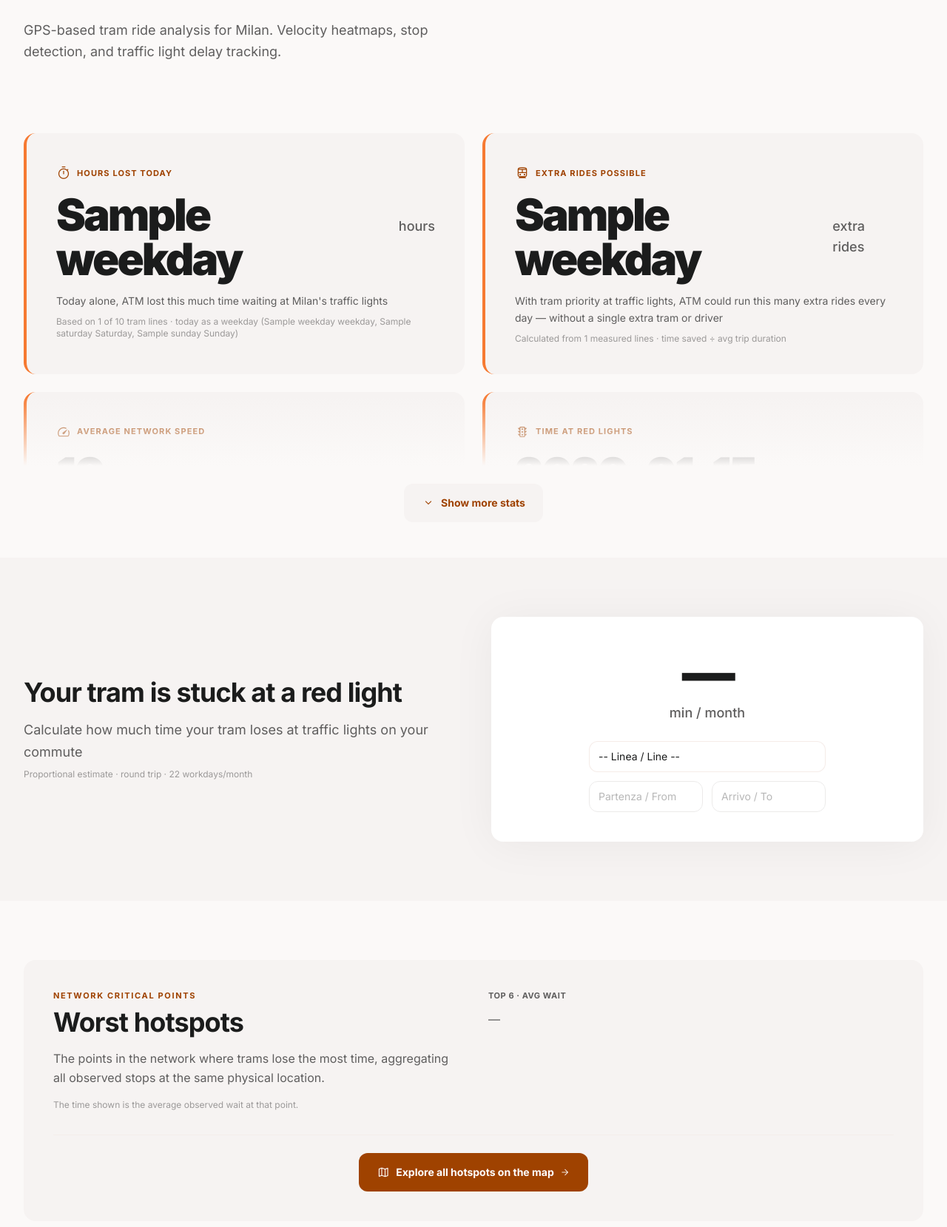
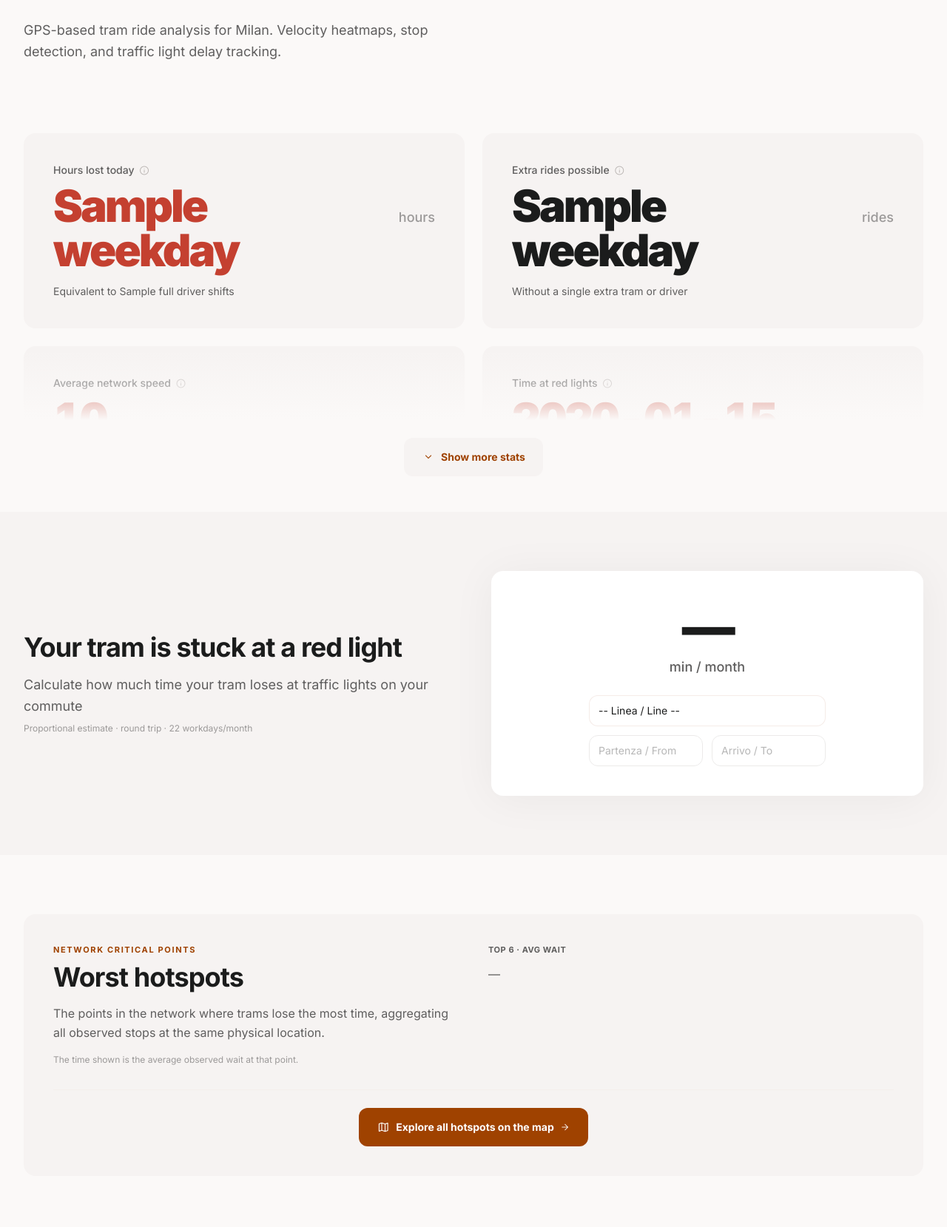
Before and after one commit to pensami-ciclabile/velotrack, a Python web app: template templates/home.html in a window 1280 px wide. Shown: the part 261-1920 px from the top of the page at 74% size. Run offline with Jinja, Linux system fonts and the light colour scheme; the template is opened without the code that fills it: most values are stand-ins (such as "Sample title", 1, 10 or a date in 2020); some libraries are stand-ins or nearby versions.

Commit message:
feat(home): add insight lines and info tooltips to metric cards
- Network speed card now reframes 11.8 km/h as "Slower than an
  urban bicycle (~15 km/h)" so the number lands without forcing
  the reader to supply context.
- Traffic light stops card replaces its bookkeeping methodology
  note with the insight "Roughly one stop every N seconds of
  travel", computed from average trip duration / average stops.
- Each card label now carries a circled (i) icon with a hover
  tooltip describing the methodology, keeping the card body
  uncluttered while preserving the technical detail.

Co-Authored-By: Claude Opus 4.6 <noreply@anthropic.com>

```diff
--- a/templates/home.html
+++ b/templates/home.html
@@ -22,173 +22,210 @@
 </section>
 
 {% if tl_hours %}
-<!-- Hero Metrics -->
+<!-- Metric Cards -->
 <section class="px-6 md:px-8 max-w-[1440px] mx-auto">
-    <div class="grid grid-cols-1 md:grid-cols-2 gap-6">
-        <!-- Hours Lost -->
-        <div class="tl-highlight bg-surface-container-low p-8 md:p-10 rounded-2xl border-l-4 border-primary-container"
+    <div class="grid grid-cols-1 md:grid-cols-2 gap-6 metric-card-grid">
+        <!-- Hours lost today -->
+        <div class="tl-highlight metric-card bg-surface-container-low p-8 md:p-10 rounded-2xl"
              data-weekday="{{ tl_hours.weekday }}"
              data-saturday="{{ tl_hours.saturday }}"
              data-sunday="{{ tl_hours.sunday }}">
-            <div class="flex items-center gap-2 text-primary mb-3">
-                <span class="material-symbols-outlined text-xl">timer</span>
-                <span class="text-[0.6875rem] font-bold tracking-[0.1em] uppercase">
+            <div class="flex items-center gap-1.5 mb-2">
+                <span class="text-sm font-medium text-secondary">
                     <span class="i18n-it">Ore perse oggi</span>
                     <span class="i18n-en">Hours lost today</span>
                 </span>
+                <span class="info-tip" tabindex="0">
+                    <span class="material-symbols-outlined info-tip-icon">info</span>
+                    <span class="info-tip-bubble">
+                        <span class="i18n-it">Σ (attesa media ai semafori per corsa &times; corse giornaliere GTFS) ÷ 3600. Aggregato su tutte le linee misurate.</span>
+                        <span class="i18n-en">Σ (avg traffic-light wait per trip &times; daily GTFS trips) ÷ 3600. Aggregated across all measured lines.</span>
+                    </span>
+                </span>
             </div>
             <div class="flex items-baseline gap-2 mb-4">
-                <span class="text-5xl md:text-6xl font-black text-on-surface tracking-tighter tl-hours-value">{{ tl_hours.weekday }}</span>
-                <span class="text-lg font-medium text-secondary">
+                <span class="text-5xl md:text-6xl font-black text-[#c44030] tracking-tighter tabular-nums tl-hours-value">{{ tl_hours.weekday }}</span>
+                <span class="text-lg font-medium text-secondary/60">
                     <span class="i18n-it">ore</span><span class="i18n-en">hours</span>
                 </span>
             </div>
-            <p class="text-sm text-secondary leading-relaxed mb-2">
-                <span class="i18n-it">Solo oggi, ATM ha perso questo tempo aspettando i semafori milanesi</span>
-                <span class="i18n-en">Today alone, ATM lost this much time waiting at Milan's traffic lights</span>
+            {% if extra_stats.hours_shifts %}
+            <p class="text-sm text-secondary">
+                <span class="i18n-it">Equivalente a {{ extra_stats.hours_shifts }} turni di guida completi</span>
+                <span class="i18n-en">Equivalent to {{ extra_stats.hours_shifts }} full driver shifts</span>
             </p>
-            <p class="text-xs text-secondary/60">
-                <span class="i18n-it">Basato su {{ tl_lines_count }} di {{ tl_total_lines }} linee tramviarie · oggi come <span class="tl-day-label">giorno feriale</span> ({{ tl_hours.weekday }} feriale, {{ tl_hours.saturday }} sabato, {{ tl_hours.sunday }} domenica)</span>
-                <span class="i18n-en">Based on {{ tl_lines_count }} of {{ tl_total_lines }} tram lines · today as a <span class="tl-day-label">weekday</span> ({{ tl_hours.weekday }} weekday, {{ tl_hours.saturday }} Saturday, {{ tl_hours.sunday }} Sunday)</span>
-            </p>
+            {% endif %}
         </div>
 
         {% if tl_extra_rides %}
-        <!-- Extra Rides -->
-        <div class="tl-highlight bg-surface-container-low p-8 md:p-10 rounded-2xl border-l-4 border-primary-container"
+        <!-- Extra rides possible -->
+        <div class="tl-highlight metric-card bg-surface-container-low p-8 md:p-10 rounded-2xl"
              data-rides-weekday="{{ tl_extra_rides.weekday }}"
              data-rides-saturday="{{ tl_extra_rides.saturday }}"
              data-rides-sunday="{{ tl_extra_rides.sunday }}">
-            <div class="flex items-center gap-2 text-primary mb-3">
-                <span class="material-symbols-outlined text-xl">directions_transit</span>
-                <span class="text-[0.6875rem] font-bold tracking-[0.1em] uppercase">
+            <div class="flex items-center gap-1.5 mb-2">
+                <span class="text-sm font-medium text-secondary">
                     <span class="i18n-it">Corse extra possibili</span>
                     <span class="i18n-en">Extra rides possible</span>
                 </span>
+                <span class="info-tip" tabindex="0">
+                    <span class="material-symbols-outlined info-tip-icon">info</span>
+                    <span class="info-tip-bubble">
+                        <span class="i18n-it">Tempo recuperabile dai semafori diviso per la durata media di una corsa, sommato su tutte le linee. Stima teorica.</span>
+                        <span class="i18n-en">Recoverable traffic-light time divided by the average trip duration, summed across all lines. Theoretical estimate.</span>
+                    </span>
+                </span>
             </div>
             <div class="flex items-baseline gap-2 mb-4">
-                <span class="text-5xl md:text-6xl font-black text-on-surface tracking-tighter tl-hours-value tl-rides-value">{{ tl_extra_rides.weekday }}</span>
-                <span class="text-lg font-medium text-secondary">
-                    <span class="i18n-it">corse in più</span><span class="i18n-en">extra rides</span>
+                <span class="text-5xl md:text-6xl font-black text-on-surface tracking-tighter tabular-nums tl-rides-value">{{ tl_extra_rides.weekday }}</span>
+                <span class="text-lg font-medium text-secondary/60">
+                    <span class="i18n-it">corse</span><span class="i18n-en">rides</span>
                 </span>
             </div>
-            <p class="text-sm text-secondary leading-relaxed mb-2">
-                <span class="i18n-it">Con la priorità semaforica, ATM potrebbe effettuare ogni giorno questo numero di corse in più — senza un solo tram o conducente aggiuntivo</span>
-                <span class="i18n-en">With tram priority at traffic lights, ATM could run this many extra rides every day — without a single extra tram or driver</span>
-            </p>
-            <p class="text-xs text-secondary/60">
-                <span class="i18n-it">Calcolato su {{ tl_lines_count }} linee misurate · tempo risparmiato ÷ durata media corsa</span>
-                <span class="i18n-en">Calculated from {{ tl_lines_count }} measured lines · time saved ÷ avg trip duration</span>
+            <p class="text-sm text-secondary">
+                <span class="i18n-it">Senza un solo tram o conducente aggiuntivo</span>
+                <span class="i18n-en">Without a single extra tram or driver</span>
             </p>
         </div>
         {% endif %}
     </div>
 
     {% if extra_stats %}
-    <!-- Expandable Stats -->
+    <!-- Expandable cards -->
     <div id="more-stats-wrapper" class="relative mt-6 overflow-hidden" style="max-height: 100px;">
         <div id="more-stats-fade" class="absolute bottom-0 left-0 right-0 h-24 z-10 pointer-events-none" style="background: linear-gradient(to bottom, transparent, var(--surface, #FBF9F8));"></div>
-    <div id="more-stats" class="grid grid-cols-1 md:grid-cols-2 gap-6">
+    <div id="more-stats" class="grid grid-cols-1 md:grid-cols-2 gap-6 metric-card-grid">
 
         {% if extra_stats.avg_network_speed %}
-        <!-- Average Network Speed -->
-        <div class="bg-surface-container-low p-8 md:p-10 rounded-2xl border-l-4 border-primary-container">
-            <div class="flex items-center gap-2 text-primary mb-3">
-                <span class="material-symbols-outlined text-xl">speed</span>
-                <span class="text-[0.6875rem] font-bold tracking-[0.1em] uppercase">
+        <!-- Network speed — chart support -->
+        <div class="metric-card bg-surface-container-low p-8 md:p-10 rounded-2xl flex flex-col">
+            <div class="flex items-center gap-1.5 mb-2">
+                <span class="text-sm font-medium text-secondary">
                     <span class="i18n-it">Velocit&agrave; media della rete</span>
                     <span class="i18n-en">Average network speed</span>
                 </span>
+                <span class="info-tip" tabindex="0">
+                    <span class="material-symbols-outlined info-tip-icon">info</span>
+                    <span class="info-tip-bubble">
+                        <span class="i18n-it">Media ponderata della velocit&agrave; di crociera GPS su tutte le linee misurate.</span>
+                        <span class="i18n-en">Weighted average of GPS cruising speed across all measured lines.</span>
+                    </span>
+                </span>
             </div>
-            <div class="flex items-baseline gap-2 mb-4">
-                <span class="text-5xl md:text-6xl font-black text-on-surface tracking-tighter">{{ extra_stats.avg_network_speed }}</span>
-                <span class="text-lg font-medium text-secondary">km/h</span>
+            <div class="flex items-baseline gap-2 mb-2">
+                <span class="text-5xl md:text-6xl font-black text-[#c44030] tracking-tighter tabular-nums">{{ extra_stats.avg_network_speed }}</span>
+                <span class="text-lg font-medium text-secondary/60">km/h</span>
             </div>
-            <p class="text-sm text-secondary leading-relaxed mb-2">
-                <span class="i18n-it">La velocit&agrave; commerciale media dei tram milanesi, incluse tutte le fermate e i semafori</span>
-                <span class="i18n-en">The average commercial speed of Milan's trams, including all stops and traffic lights</span>
+            <p class="text-sm text-secondary mb-5">
+                <span class="i18n-it">Pi&ugrave; lento di una bicicletta urbana (~15 km/h)</span>
+                <span class="i18n-en">Slower than an urban bicycle (~15 km/h)</span>
             </p>
-            <p class="text-xs text-secondary/60">
-                <span class="i18n-it">Media su {{ tl_lines_count }} linee misurate</span>
-                <span class="i18n-en">Average across {{ tl_lines_count }} measured lines</span>
-            </p>
+            {% if extra_stats.speed_chart %}
+            <div class="mt-auto w-full">{{ extra_stats.speed_chart }}</div>
+            {% endif %}
         </div>
         {% endif %}
 
         {% if extra_stats.tl_time_pct %}
-        <!-- Time at Red Lights -->
-        <div class="bg-surface-container-low p-8 md:p-10 rounded-2xl border-l-4 border-primary-container">
-            <div class="flex items-center gap-2 text-primary mb-3">
-                <span class="material-symbols-outlined text-xl">traffic</span>
-                <span class="text-[0.6875rem] font-bold tracking-[0.1em] uppercase">
+        <!-- Time at red lights — chart support -->
+        <div class="metric-card bg-surface-container-low p-8 md:p-10 rounded-2xl flex flex-col">
+            <div class="flex items-center gap-1.5 mb-2">
+                <span class="text-sm font-medium text-secondary">
                     <span class="i18n-it">Tempo ai semafori</span>
                     <span class="i18n-en">Time at red lights</span>
                 </span>
+                <span class="info-tip" tabindex="0">
+                    <span class="material-symbols-outlined info-tip-icon">info</span>
+                    <span class="info-tip-bubble">
+                        <span class="i18n-it">Quota della durata media di una corsa trascorsa fermi ai semafori.</span>
+                        <span class="i18n-en">Share of the average trip duration spent waiting at traffic lights.</span>
+                    </span>
+                </span>
             </div>
-            <div class="flex items-baseline gap-2 mb-4">
-                <span class="text-5xl md:text-6xl font-black text-on-surface tracking-tighter">{{ extra_stats.tl_time_pct }}</span>
-                <span class="text-lg font-medium text-secondary">%</span>
+            <div class="flex items-baseline gap-2 mb-5">
+                <span class="text-5xl md:text-6xl font-black text-[#c44030] tracking-tighter tabular-nums">{{ extra_stats.tl_time_pct }}</span>
+                <span class="text-lg font-medium text-secondary/60">%</span>
             </div>
-            <p class="text-sm text-secondary leading-relaxed mb-2">
-                <span class="i18n-it">La percentuale media del viaggio che un tram trascorre fermo ai semafori</span>
-                <span class="i18n-en">The average percentage of a tram trip spent waiting at traffic lights</span>
-            </p>
-            <p class="text-xs text-secondary/60">
-                <span class="i18n-it">Rapporto attesa semafori / durata corsa</span>
-                <span class="i18n-en">Traffic light wait / trip duration ratio</span>
-            </p>
+            {% if extra_stats.tl_pct_chart %}
+            <div class="mt-auto w-full">{{ extra_stats.tl_pct_chart }}</div>
+            {% endif %}
         </div>
         {% endif %}
 
         {% if extra_stats.tl_stops_per_trip %}
-        <!-- Traffic Light Stops per Trip -->
-        <div class="bg-surface-container-low p-8 md:p-10 rounded-2xl border-l-4 border-primary-container">
-            <div class="flex items-center gap-2 text-primary mb-3">
-                <span class="material-symbols-outlined text-xl">pin_drop</span>
-                <span class="text-[0.6875rem] font-bold tracking-[0.1em] uppercase">
+        <!-- TL stops per trip — insight support -->
+        <div class="metric-card bg-surface-container-low p-8 md:p-10 rounded-2xl flex flex-col">
+            <div class="flex items-center gap-1.5 mb-2">
+                <span class="text-sm font-medium text-secondary">
                     <span class="i18n-it">Soste ai semafori per corsa</span>
                     <span class="i18n-en">Traffic light stops per trip</span>
                 </span>
+                <span class="info-tip" tabindex="0">
+                    <span class="material-symbols-outlined info-tip-icon">info</span>
+                    <span class="info-tip-bubble">
+                        <span class="i18n-it">Numero medio di soste a semafori e incroci per corsa, su {{ tl_lines_count }} linee misurate.</span>
+                        <span class="i18n-en">Average number of stops at traffic lights and intersections per trip, across {{ tl_lines_count }} measured lines.</span>
+                    </span>
+                </span>
             </div>
-            <div class="flex items-baseline gap-2 mb-4">
-                <span class="text-5xl md:text-6xl font-black text-on-surface tracking-tighter">{{ extra_stats.tl_stops_per_trip }}</span>
-                <span class="text-lg font-medium text-secondary">
+            <div class="flex items-baseline gap-2 mb-2">
+                <span class="text-5xl md:text-6xl font-black text-[#c44030] tracking-tighter tabular-nums">{{ extra_stats.tl_stops_per_trip }}</span>
+                <span class="text-lg font-medium text-secondary/60">
                     <span class="i18n-it">soste</span><span class="i18n-en">stops</span>
                 </span>
             </div>
-            <p class="text-sm text-secondary leading-relaxed mb-2">
-                <span class="i18n-it">Quante volte in media un tram si ferma ai semafori durante una corsa</span>
-                <span class="i18n-en">How many times on average a tram stops at traffic lights during a single trip</span>
+            {% if extra_stats.tl_seconds_per_stop %}
+            <p class="text-sm text-secondary mt-auto">
+                <span class="i18n-it">Circa una sosta ogni {{ extra_stats.tl_seconds_per_stop }} secondi di viaggio</span>
+                <span class="i18n-en">Roughly one stop every {{ extra_stats.tl_seconds_per_stop }} seconds of travel</span>
             </p>
-            <p class="text-xs text-secondary/60">
-                <span class="i18n-it">Include semafori puri e fermate combinate</span>
-                <span class="i18n-en">Includes pure traffic lights and combined stops</span>
-            </p>
+            {% endif %}
         </div>
         {% endif %}
 
         {% if extra_stats.potential_speed %}
-        <!-- Potential Speed with Priority -->
-        <div class="bg-surface-container-low p-8 md:p-10 rounded-2xl border-l-4 border-primary-container">
-            <div class="flex items-center gap-2 text-primary mb-3">
-                <span class="material-symbols-outlined text-xl">rocket_launch</span>
-                <span class="text-[0.6875rem] font-bold tracking-[0.1em] uppercase">
-                    <span class="i18n-it">Velocit&agrave; possibile</span>
-                    <span class="i18n-en">Possible speed</span>
+        <!-- Potential speed — chart support -->
+        <div class="metric-card bg-surface-container-low p-8 md:p-10 rounded-2xl flex flex-col">
+            <div class="flex items-center gap-1.5 mb-2">
+                <span class="text-sm font-medium text-secondary">
+                    <span class="i18n-it">Velocit&agrave; possibile con priorit&agrave;</span>
+                    <span class="i18n-en">Possible speed with priority</span>
+                </span>
+                <span class="info-tip" tabindex="0">
+                    <span class="material-symbols-outlined info-tip-icon">info</span>
+                    <span class="info-tip-bubble">
+                        <span class="i18n-it">Velocit&agrave; ricalcolata rimuovendo le attese ai semafori e i rallentamenti nei colli di bottiglia.</span>
+                        <span class="i18n-en">Speed recalculated after removing traffic-light waits and bottleneck slowdowns.</span>
+                    </span>
                 </span>
             </div>
-            <div class="flex items-baseline gap-2 mb-4">
-                <span class="text-5xl md:text-6xl font-black text-on-surface tracking-tighter">{{ extra_stats.potential_speed }}</span>
-                <span class="text-lg font-medium text-secondary">km/h</span>
+            <div class="flex items-baseline gap-2 mb-1">
+                <span class="text-5xl md:text-6xl font-black text-on-surface tracking-tighter tabular-nums">{{ extra_stats.potential_speed }}</span>
+                <span class="text-lg font-medium text-secondary/60">km/h</span>
             </div>
-            <p class="text-sm text-secondary leading-relaxed mb-2">
-                <span class="i18n-it">La velocit&agrave; media raggiungibile con priorit&agrave; semaforica, rispetto agli attuali {{ extra_stats.current_speed }} km/h</span>
-                <span class="i18n-en">The average speed achievable with signal priority, compared to the current {{ extra_stats.current_speed }} km/h</span>
+            {% if extra_stats.speed_gain_pct %}
+            <p class="text-sm font-medium text-primary mb-4">+{{ extra_stats.speed_gain_pct }}%
+                <span class="font-normal text-secondary">
+                    <span class="i18n-it">rispetto agli attuali {{ extra_stats.current_speed }}</span>
+                    <span class="i18n-en">vs current {{ extra_stats.current_speed }}</span>
+                </span>
             </p>
-            <p class="text-xs text-secondary/60">
-                <span class="i18n-it">Calcolato rimuovendo le attese ai semafori e colli di bottiglia</span>
-                <span class="i18n-en">Calculated by removing traffic light waits and bottlenecks</span>
-            </p>
+            {% endif %}
+            {% if extra_stats.comparison_chart %}
+            <div class="mt-auto w-full">
+                {{ extra_stats.comparison_chart }}
+                <div class="flex gap-4 mt-1.5">
+                    <span class="text-[10px] text-secondary/50 flex items-center gap-1">
+                        <span class="inline-block w-1.5 h-1.5 rounded-full bg-secondary/50"></span>
+                        <span class="i18n-it">attuale</span><span class="i18n-en">current</span>
+                    </span>
+                    <span class="text-[10px] text-primary flex items-center gap-1">
+                        <span class="inline-block w-1.5 h-1.5 rounded-full bg-primary"></span>
+                        <span class="i18n-it">con priorit&agrave;</span><span class="i18n-en">with priority</span>
+                    </span>
+                </div>
+            </div>
+            {% endif %}
         </div>
         {% endif %}
 
--- a/templates/static/css/style.css
+++ b/templates/static/css/style.css
@@ -11,6 +11,76 @@
     background: rgba(255, 255, 255, 0.85);
     backdrop-filter: blur(20px);
     -webkit-backdrop-filter: blur(20px);
+}
+
+/* Metric cards */
+.metric-card-grid {
+    align-items: stretch;
+}
+.tabular-nums {
+    font-variant-numeric: tabular-nums;
+}
+
+/* Info tooltip — circled (i) next to card labels */
+.info-tip {
+    position: relative;
+    display: inline-flex;
+    align-items: center;
+    cursor: help;
+    color: #b8b3b1;
+    line-height: 1;
+    outline: none;
+}
+.info-tip:hover,
+.info-tip:focus-visible {
+    color: #9f4200;
+}
+.info-tip-icon {
+    font-size: 15px !important;
+    font-variation-settings: 'FILL' 0, 'wght' 400, 'GRAD' 0, 'opsz' 20;
+}
+.info-tip-bubble {
+    position: absolute;
+    bottom: calc(100% + 8px);
+    left: 50%;
+    transform: translateX(-50%) translateY(4px);
+    width: max-content;
+    max-width: 240px;
+    padding: 0.55rem 0.7rem;
+    background: #1b1c1c;
+    color: #fbf9f8;
+    font-size: 0.72rem;
+    font-weight: 400;
+    line-height: 1.4;
+    border-radius: 0.5rem;
+    box-shadow: 0 8px 24px rgba(27, 28, 28, 0.18);
+    opacity: 0;
+    pointer-events: none;
+    transition: opacity 0.15s ease, transform 0.15s ease;
+    z-index: 50;
+    text-align: left;
+    white-space: normal;
+}
+.info-tip-bubble::after {
+    content: '';
+    position: absolute;
+    top: 100%;
+    left: 50%;
+    transform: translateX(-50%);
+    border: 5px solid transparent;
+    border-top-color: #1b1c1c;
+}
+.info-tip:hover .info-tip-bubble,
+.info-tip:focus-visible .info-tip-bubble {
+    opacity: 1;
+    transform: translateX(-50%) translateY(0);
+}
+
+/* Sparkline charts */
+.sparkline-chart {
+    width: 100%;
+    height: auto;
+    display: block;
 }
 
 /* Expandable stats panel */
```
Also changed, not shown: velotrack/site_builder.py (+206 -23 lines).
